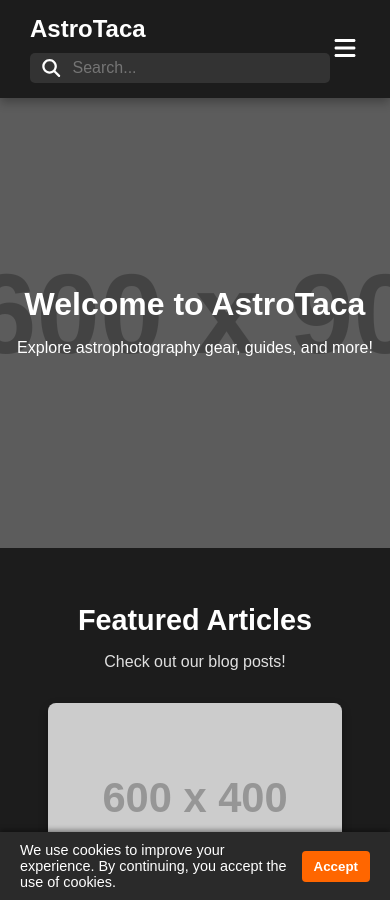
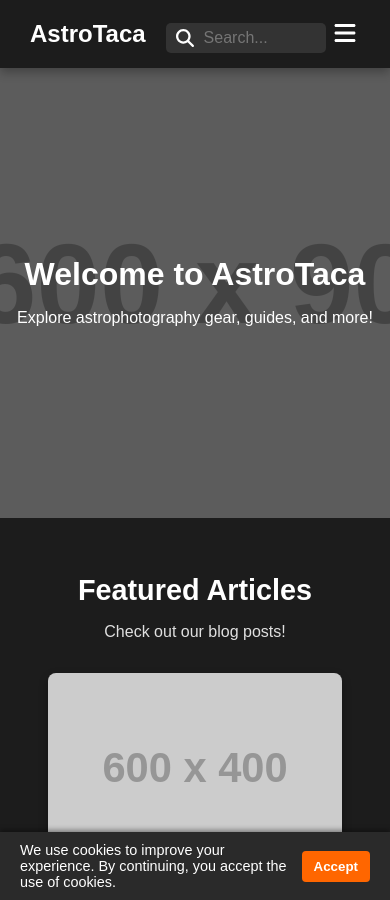
Before and after one commit to astrotaca/website, a Jekyll site: the page built from index.md, in a window 390 px wide and 900 px high. Built offline with Jekyll 4.4.1, drawn with Linux system fonts in a browser that asks for light colours.

Commit message:
Improve mobile UI layout

```diff
--- a/assets/main.css
+++ b/assets/main.css
@@ -489,16 +489,15 @@
 
 /* === Mobile UI Enhancements === */
 @media (max-width: 768px) {
-    /* Let the logo and search box wrap to avoid cramping */
+    /* Allow the logo & search box to wrap */
     .header-left {
       flex-wrap: wrap;
     }
 
-    /* Make the search box take full width below the logo */
-    .header-left .search-box {
-      margin-top: 10px;
-      width: 100%;
-      max-width: 100%;
+    /* Keep the search bar narrower so it doesn't collide with hamburger icon */
+    .search-box {
+      max-width: 140px;
+      margin-top: 8px;
     }
 
     /* Decrease container padding for more space on small screens */
@@ -506,7 +505,7 @@
       padding: 1rem;
     }
 
-    /* Adjust hero text sizes so it doesn’t look too large */
+    /* Scale down hero text for smaller screens */
     .hero-content h1,
     .page-hero .hero-text h1 {
       font-size: 2rem;
@@ -515,3 +514,22 @@
       font-size: 1rem;
     }
   }
+
+  /* === Accent Hover Effects === */
+.hero-button {
+    background-color: #ff6600; /* brand orange */
+    color: #fff;
+    padding: 12px 24px;
+    border-radius: 4px;
+    font-weight: 600;
+    text-decoration: none;
+    transition: background-color 0.3s ease;
+  }
+  .hero-button:hover {
+    background-color: #e05500;
+  }
+
+  /* Adjust link hover for blog titles, etc. */
+  a:hover {
+    color: #ffa64d;
+  }
```
